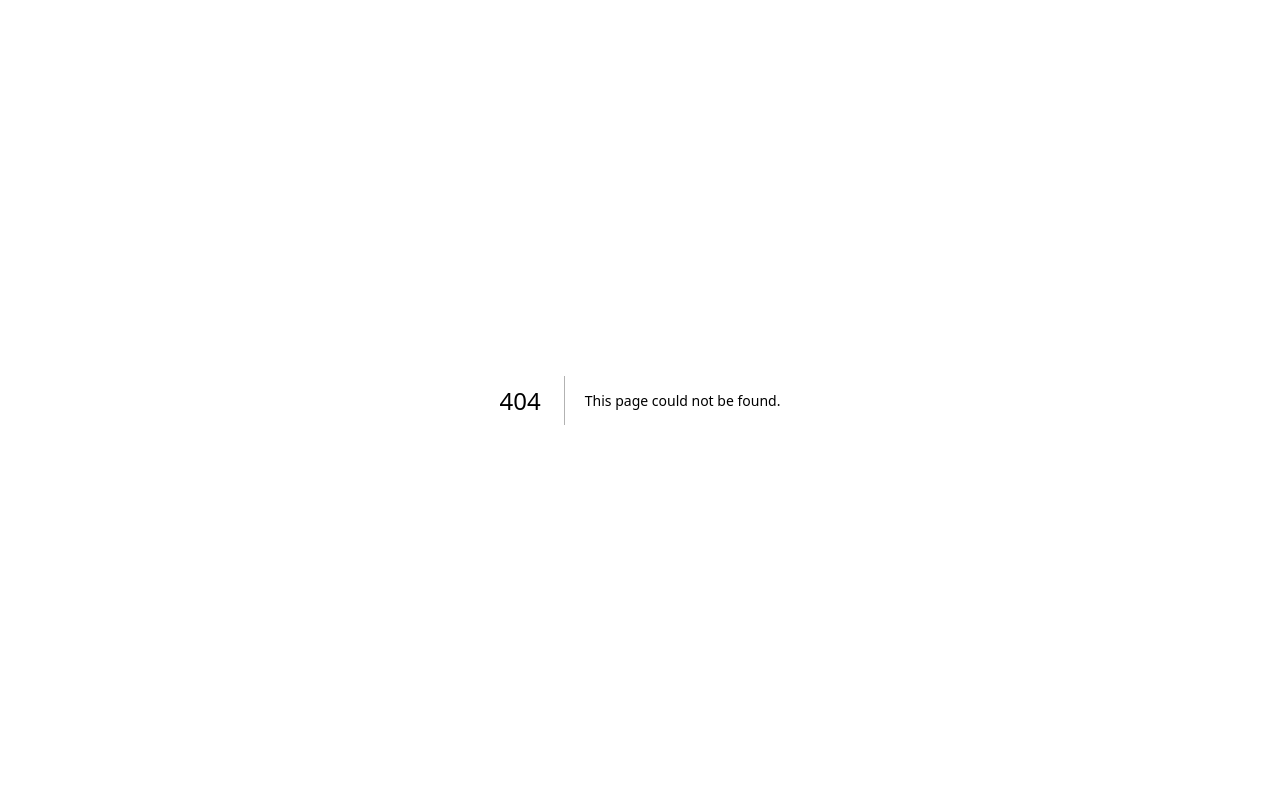
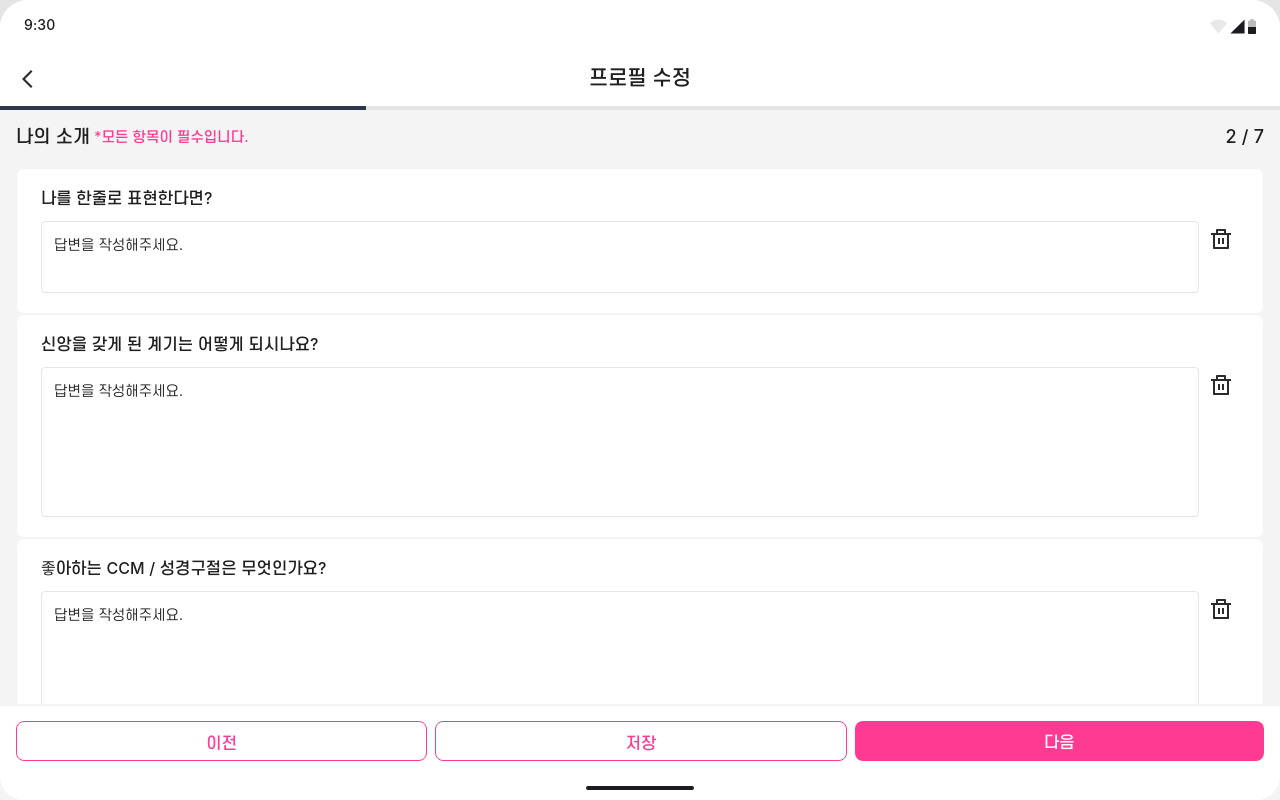
Before and after one commit to Hyunook-Kim/cm-user-profile, a Next.js app: page /profile/edit/step2 in a window 1280 px wide. Before the commit this address had no page. Shown: the top 800 px of the page. Built offline with nearby package versions, Linux system fonts and the light colour scheme.

Commit message:
feat: Add step 2 My Introduction page

```diff
--- /dev/null
+++ b/app/profile/edit/step2/page.tsx
@@ -0,0 +1,163 @@
+"use client";
+
+import { useState } from "react";
+import { useForm, Controller, FormProvider } from "react-hook-form";
+import { zodResolver } from "@hookform/resolvers/zod";
+import { useFormNavigation } from "@/hooks/useFormNavigation";
+import Header from "@/components/layout/Header";
+import ProgressBar from "@/components/layout/ProgressBar";
+import Title from "@/components/layout/Title";
+import ContentFooter from "@/components/layout/ContentFooter";
+import FooterNav from "@/components/layout/FooterNav";
+import ExitConfirmModal from "@/components/common/ExitConfirmModal";
+import Card from "@/components/form/Card";
+import TextArea from "@/components/form/TextArea";
+import { step2Schema, step2DefaultValues, Step2FormData } from "@/models/step2Form";
+
+// 임시 서버 저장 함수 (Supabase 연동 전)
+const saveToServer = async (data: Step2FormData) => {
+  console.log("Saving to server:", data);
+  await new Promise((resolve) => setTimeout(resolve, 500));
+};
+
+// 카드 설정 (라벨, 필드명, TextArea 높이)
+const cardConfigs = [
+  { label: "나를 한줄로 표현한다면?", field: "oneLiner" as const, height: 72 },
+  { label: "신앙을 갖게 된 계기는 어떻게 되시나요?", field: "faithStory" as const, height: 150 },
+  { label: "좋아하는 CCM / 성경구절은 무엇인가요?", field: "ccmVerse" as const, height: 192 },
+  { label: "나에게 예수님이란 어떤 분이신가요?", field: "jesusToMe" as const, height: 150 },
+  { label: "내 외모는 어떤 특징이 있어요.", field: "appearance" as const, height: 192 },
+  { label: "휴일은 이렇게 보내요.", field: "holiday" as const, height: 480 },
+  { label: "이성 친구가 생기면 하고 싶은 데이트는요.", field: "dateIdea" as const, height: 384 },
+  { label: "이런 연인을 찾아요.", field: "idealType" as const, height: 312 },
+];
+
+export default function Step2Page() {
+  const [isSaving, setIsSaving] = useState(false);
+
+  const methods = useForm<Step2FormData>({
+    resolver: zodResolver(step2Schema),
+    defaultValues: step2DefaultValues,
+    mode: "onChange",
+  });
+
+  const {
+    control,
+    handleSubmit,
+    reset,
+    formState: { isDirty },
+  } = methods;
+
+  // 폼 네비게이션 (dirty check + 모달)
+  const {
+    showExitModal,
+    setShowExitModal,
+    exitTrigger,
+    handleBack,
+    handlePrev,
+    handleNextWithCheck,
+    closeModalAndNavigate,
+  } = useFormNavigation({
+    isDirty,
+    prevUrl: "/profile/edit/step1",
+    nextUrl: "/profile/edit/step3",
+  });
+
+  // 저장 (페이지 유지)
+  const handleSave = async (data: Step2FormData) => {
+    setIsSaving(true);
+    try {
+      await saveToServer(data);
+      reset(data);
+      console.log("저장 완료");
+    } catch (error) {
+      console.error("저장 실패:", error);
+    } finally {
+      setIsSaving(false);
+    }
+  };
+
+  // 모달: 저장 후 이동
+  const handleSaveAndExit = async () => {
+    if (exitTrigger === "next") {
+      const isValid = await methods.trigger();
+      if (!isValid) {
+        console.error("유효성 검증 실패");
+        return;
+      }
+    }
+
+    const data = methods.getValues();
+    setIsSaving(true);
+    try {
+      await saveToServer(data);
+      reset(data);
+      closeModalAndNavigate();
+    } catch (error) {
+      console.error("저장 실패:", error);
+    } finally {
+      setIsSaving(false);
+    }
+  };
+
+  // 모달: 저장하지 않고 이동
+  const handleDiscardAndExit = () => {
+    closeModalAndNavigate();
+  };
+
+  // 유효성 검증 실패 시
+  const onValidationError = (errors: unknown) => {
+    console.error("유효성 검증 실패:", errors);
+  };
+
+  return (
+    <>
+      <Header onBack={handleBack} />
+      <ProgressBar step={2} totalSteps={7} />
+      <main className="flex flex-col items-start gap-[18px] overflow-y-auto bg-gray-100 p-4 pb-[96px]">
+        <FormProvider {...methods}>
+          <Title title="나의 소개" step={2} subtitle="*모든 항목이 필수입니다." />
+
+          <form
+            onSubmit={(e) => e.preventDefault()}
+            className="flex flex-col gap-0 self-stretch"
+          >
+            {cardConfigs.map((config) => (
+              <Card key={config.field} label={config.label}>
+                <Controller
+                  name={config.field}
+                  control={control}
+                  render={({ field }) => (
+                    <TextArea
+                      value={field.value}
+                      onChange={field.onChange}
+                      height={config.height}
+                    />
+                  )}
+                />
+              </Card>
+            ))}
+          </form>
+
+          <ContentFooter />
+        </FormProvider>
+      </main>
+
+      <FooterNav
+        showPrev={true}
+        onPrev={handlePrev}
+        onSave={() => handleSubmit(handleSave, onValidationError)()}
+        onNext={handleNextWithCheck}
+        isSaving={isSaving}
+      />
+
+      <ExitConfirmModal
+        isOpen={showExitModal}
+        onClose={() => setShowExitModal(false)}
+        onSave={handleSaveAndExit}
+        onDiscard={handleDiscardAndExit}
+        isSaving={isSaving}
+      />
+    </>
+  );
+}
--- /dev/null
+++ b/components/form/TextArea.tsx
@@ -0,0 +1,55 @@
+import Image from "next/image";
+
+interface TextAreaProps {
+  value?: string;
+  onChange?: (value: string) => void;
+  placeholder?: string;
+  disabled?: boolean;
+  height?: number;
+  showClearIcon?: boolean;
+}
+
+export default function TextArea({
+  value,
+  onChange,
+  placeholder = "답변을 작성해주세요.",
+  disabled = false,
+  height = 150,
+  showClearIcon = true,
+}: TextAreaProps) {
+  const handleClear = () => {
+    onChange?.("");
+  };
+
+  return (
+    <div className="flex items-start gap-1">
+      <textarea
+        value={value}
+        onChange={(e) => onChange?.(e.target.value)}
+        placeholder={placeholder}
+        disabled={disabled}
+        style={{
+          height: `${height}px`,
+          minHeight: `${Math.min(height, 150)}px`,
+        }}
+        className="text-body-md min-w-[100px] flex-1 resize-none rounded border border-gray-200 bg-white p-3  text-gray-800 placeholder:text-gray-800 focus:border-pink focus:outline-none disabled:bg-gray-50 disabled:text-gray-400"
+      />
+      {showClearIcon && (
+        <button
+          type="button"
+          onClick={handleClear}
+          className="flex h-9 w-9 items-center justify-center"
+          aria-label="내용 삭제"
+          disabled={disabled}
+        >
+          <Image
+            src="/icons/basic/trash-line.svg"
+            alt=""
+            width={24}
+            height={24}
+          />
+        </button>
+      )}
+    </div>
+  );
+}
--- a/components/layout/Header.tsx
+++ b/components/layout/Header.tsx
@@ -23,7 +23,7 @@ export default function Header({
   };
 
   return (
-    <header className="sticky top-0 z-10 flex h-[54px] items-center bg-white px-1 py-2">
+    <header className="sticky top-[52px] z-10 flex h-[54px] items-center bg-white px-1 py-2">
       <button
         type="button"
         onClick={handleBack}
--- a/components/layout/StatusBar.tsx
+++ b/components/layout/StatusBar.tsx
@@ -2,7 +2,7 @@ import Image from "next/image";
 
 export default function StatusBar() {
   return (
-    <div className="flex h-[52px] items-center justify-between rounded-t-[28px] bg-white px-6 py-[10px]">
+    <div className="sticky top-0 z-20 flex h-[52px] items-center justify-between rounded-t-[28px] bg-white px-6 py-[10px]">
       <span className="font-sans text-[14px] font-medium leading-5 tracking-[0.01em] text-[#1D1B20]">
         9:30
       </span>
--- /dev/null
+++ b/models/step2Form.ts
@@ -0,0 +1,46 @@
+import { z } from "zod";
+
+/**
+ * Step 2 (나의 소개) 폼 유효성 검증 스키마
+ */
+export const step2Schema = z.object({
+  // 나를 한줄로 표현한다면?
+  oneLiner: z.string().min(1, "필수 항목입니다"),
+
+  // 신앙을 갖게 된 계기는 어떻게 되시나요?
+  faithStory: z.string().min(1, "필수 항목입니다"),
+
+  // 좋아하는 CCM / 성경구절은 무엇인가요?
+  ccmVerse: z.string().min(1, "필수 항목입니다"),
+
+  // 나에게 예수님이란 어떤 분이신가요?
+  jesusToMe: z.string().min(1, "필수 항목입니다"),
+
+  // 내 외모는 어떤 특징이 있어요.
+  appearance: z.string().min(1, "필수 항목입니다"),
+
+  // 휴일은 이렇게 보내요.
+  holiday: z.string().min(1, "필수 항목입니다"),
+
+  // 이성 친구가 생기면 하고 싶은 데이트는요.
+  dateIdea: z.string().min(1, "필수 항목입니다"),
+
+  // 이런 연인을 찾아요.
+  idealType: z.string().min(1, "필수 항목입니다"),
+});
+
+export type Step2FormData = z.infer<typeof step2Schema>;
+
+/**
+ * 폼 기본값
+ */
+export const step2DefaultValues: Step2FormData = {
+  oneLiner: "",
+  faithStory: "",
+  ccmVerse: "",
+  jesusToMe: "",
+  appearance: "",
+  holiday: "",
+  dateIdea: "",
+  idealType: "",
+};
```
Also changed, not shown: public/icons/basic/trash-line.svg (renamed from public/icons/basic/tresh-line.svg).
